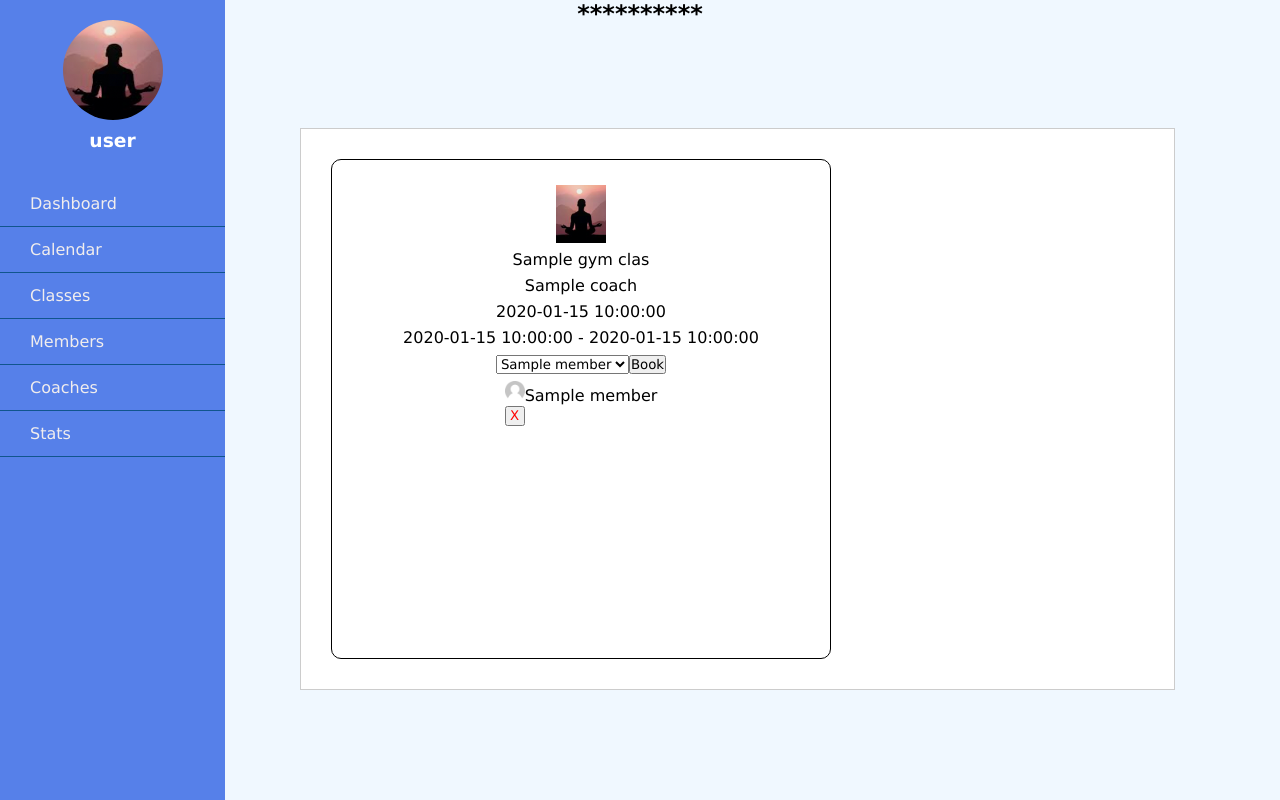
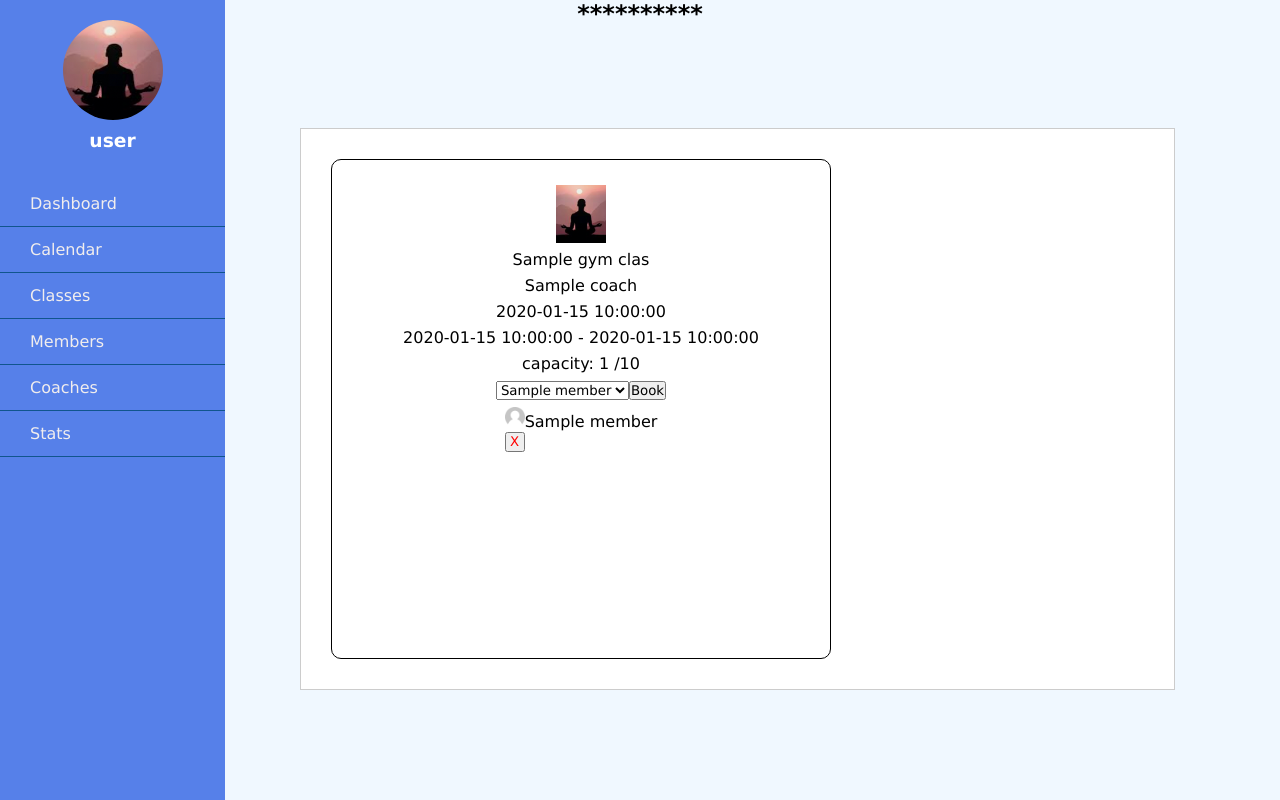
Before and after one commit to Nixon2223/Gym_Manager_Flask_Project, a Flask app: template gym_manager/templates/calendar/class.html in a window 1280 px wide. Run offline with Flask 2, Linux system fonts and the light colour scheme; the template is opened without the code that fills it: most values are stand-ins (such as "Sample title", 1, 10 or a date in 2020).

Commit message:
fully booked classes dont take bookings

```diff
--- a/gym_manager/controllers/calendar_controller.py
+++ b/gym_manager/controllers/calendar_controller.py
@@ -28,6 +28,7 @@ def calendar_get_day(day):
 #VIEW CLASS
 @calendar_blueprint.route("/calendar/class/<id>")
 def calendar_get_class(id):
+    num_booked_in =len(gym_class_repository.select_members_of_gym_class(id))
     all_members = member_repository.select_all()
     gym_class = gym_class_repository.select(id)
     booked_in_members = []
@@ -36,4 +37,4 @@ def calendar_get_class(id):
     booked_in = []
     for member in gym_class_repository.select_members_of_gym_class(id):
         booked_in.append(member.id)
-    return render_template("calendar/class.html", gym_class = gym_class, booked_in = booked_in, members = all_members, booked_in_members = booked_in_members)
+    return render_template("calendar/class.html", gym_class = gym_class, booked_in = booked_in, members = all_members, booked_in_members = booked_in_members, num_booked_in = num_booked_in)
--- a/gym_manager/templates/calendar/class.html
+++ b/gym_manager/templates/calendar/class.html
@@ -11,6 +11,8 @@
     <p>{{ gym_class.coach.name }}</p>
     <p>{{ gym_class.date }}</p>
     <p>{{ gym_class.start_time }} - {{ gym_class.end_time }}</p>
+    <p>capacity: {{num_booked_in}} /{{gym_class.capacity}}</p>
+    {% if gym_class.capacity > num_booked_in %}
     <form action="/bookings/{{ gym_class.id }}" method="POST">
         <form action="/bookings" method="POST">
         <select name="member_id" id="member">
@@ -24,6 +26,10 @@
                 <input type="Submit" value= "Book">
         </form>
         </select>
+    {% endif %}
+    {% if gym_class.capacity <= num_booked_in %}
+    <p>CLASS FULL</p>
+    {% endif %}
     {% for member in booked_in_members %}
     <stretch><li><img src="/static/img/PinClipart.com_playing-video-games-black_1486972.png" class = "small_member_pic">{{member.name}}
     <form action="/bookings/{{ member.id }}/{{ gym_class.id }}/delete" method="POST">
```
Also changed, not shown: gym_manager/models/gymclass.py (line endings or trailing spaces).
